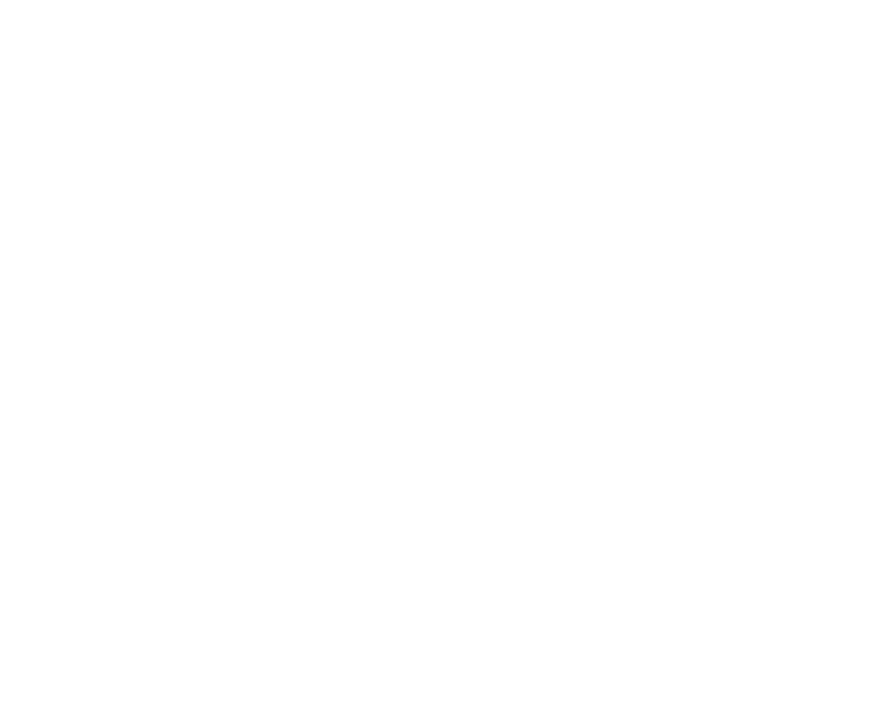
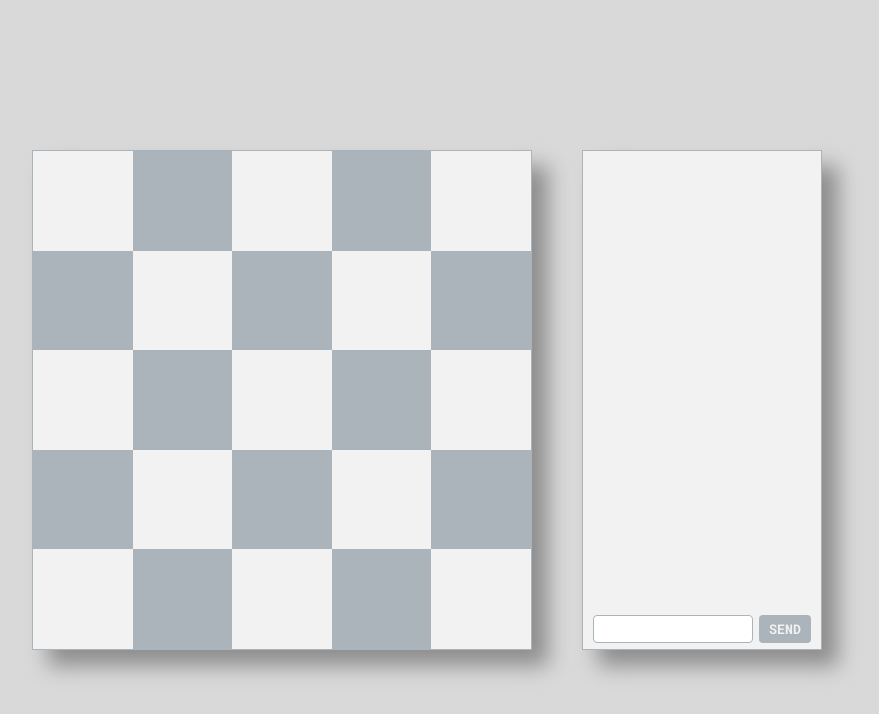
Before and after one commit to RodrigoNovais/toy-robot-simulator, a plain HTML site: page web/index.html in a window 1280 px wide. Shown: the whole page, without its empty margins (213-1092 px from the left). Drawn offline with Linux system fonts and the light colour scheme.

Commit message:
feat(web): create layout

```diff
--- a/web/index.html
+++ b/web/index.html
@@ -18,5 +18,48 @@
     </head>
 
     <body>
+        <div class="container">
+            <div class="dummy"></div>
+
+            <div class="board">
+                <div class="cell"></div>
+                <div class="cell"></div>
+                <div class="cell"></div>
+                <div class="cell"></div>
+                <div class="cell"></div>
+
+                <div class="cell"></div>
+                <div class="cell"></div>
+                <div class="cell"></div>
+                <div class="cell"></div>
+                <div class="cell"></div>
+
+                <div class="cell"></div>
+                <div class="cell"></div>
+                <div class="cell"></div>
+                <div class="cell"></div>
+                <div class="cell"></div>
+
+                <div class="cell"></div>
+                <div class="cell"></div>
+                <div class="cell"></div>
+                <div class="cell"></div>
+                <div class="cell"></div>
+
+                <div class="cell"></div>
+                <div class="cell"></div>
+                <div class="cell"></div>
+                <div class="cell"></div>
+                <div class="cell"></div>
+            </div>
+
+            <form name="command-handler">
+                <ul></ul>
+                <div class="input">
+                    <input type="text" name="command" id="command" autocapitalize="characters" autocomplete="off">
+                    <button type="submit" disabled>SEND</button>
+                </div>
+            </form>
+        </div>
     </body>
 </html>
--- a/web/styles/style.css
+++ b/web/styles/style.css
@@ -1,3 +1,19 @@
+:root {
+    font-size: 62.5%;
+
+    --button: hsl(203, 10%, 50%);
+    --button-hover: hsl(203, 10%, 40%);
+
+    --black-tile: hsl(203, 10%, 70%);
+    --white-tile: hsl(203, 0%, 95%);
+
+    --background: hsl(203, 0%, 85%);
+
+    --container-size: 50rem;
+    --dummy-margin: 1rem;
+    --dummy-size: calc((var(--container-size) / 5) - (var(--dummy-margin) * 2));
+}
+
 * {
     margin: 0;
     padding: 0;
@@ -7,8 +23,128 @@
 
 html, body { height: 100%; }
 
+body {
+    display: grid;
+    place-items: center;
+
+    font-size: 1.8rem;
+    background-color: var(--background);
+
+    -webkit-font-smoothing: antialiased;
+    -moz-osx-font-smoothing: grayscale;
+}
+
 body, button, input, textarea {
     font-family: 'Roboto Mono', monospace;
     font-style: normal;
     font-weight: normal;
 }
+
+.dummy {
+    position: absolute;
+
+    height: var(--dummy-size);
+    width: var(--dummy-size);
+
+    margin: var(--dummy-margin);
+    opacity: 0;
+
+    background-image: url('../assets/images/dummy.png');
+    background-position: center;
+    background-size: contain;
+    background-repeat: no-repeat;
+
+    transition-property: transform, opacity, left, top;
+    transition-duration: 300ms;
+    transition-timing-function: cubic-bezier(0.075, 0.82, 0.165, 1);
+}
+
+.dummy.placed { opacity: 1; }
+
+.container {
+    position: relative;
+
+    display: flex;
+    gap: 5rem;
+
+    height: var(--container-size);
+}
+
+.container form {
+    display: flex;
+    flex-direction: column;
+
+    width: 24rem;
+    background-color: var(--white-tile);
+
+    border: 1px solid var(--black-tile);
+    box-shadow: 1.6rem 1.6rem 2rem rgb(0 0 0 / 35%);
+}
+
+.container form ul {
+    display: flex;
+    flex-direction: column;
+    flex-grow: 1;
+
+    gap: .7rem;
+    margin: 1rem 1rem 0 1rem;
+
+    list-style: none;
+
+    overflow-y: auto;
+    scroll-behavior: smooth;
+}
+
+.container form .input {
+    display: flex;
+    justify-content: space-between;
+    gap: .6rem;
+
+    padding: .6rem 1rem;
+}
+
+.container form .input input {
+    width: 2px;
+    flex-grow: 1;
+
+    border: 1px solid var(--black-tile);
+    border-radius: .4rem;
+
+    padding: 0 .6rem;
+}
+
+.container form .input button {
+    appearance: none;
+
+    background-color: var(--black-tile);
+    color: var(--white-tile);
+
+    font-weight: bold;
+
+    border-radius: .4rem;
+    padding: .5rem 1rem;
+}
+
+.container form .input button:enabled {
+    background-color: var(--button);
+    cursor: pointer;
+}
+
+.container form .input button:hover {
+    background-color: var(--button-hover);
+    cursor: pointer;
+}
+
+.container .board {
+    display: grid;
+    grid-template: repeat(5, 1fr) / repeat(5, 1fr);
+
+    height: 100%;
+    aspect-ratio: 1 / 1;
+
+    border: 1px solid var(--black-tile);
+    box-shadow: 1.6rem 1.6rem 2rem rgb(0 0 0 / 35%);
+}
+
+.container .board .cell:nth-child(odd) { background-color: var(--white-tile); }
+.container .board .cell:nth-child(even) { background-color: var(--black-tile); }
```
Also changed, not shown: web/assets/images/dummy.png (added).
